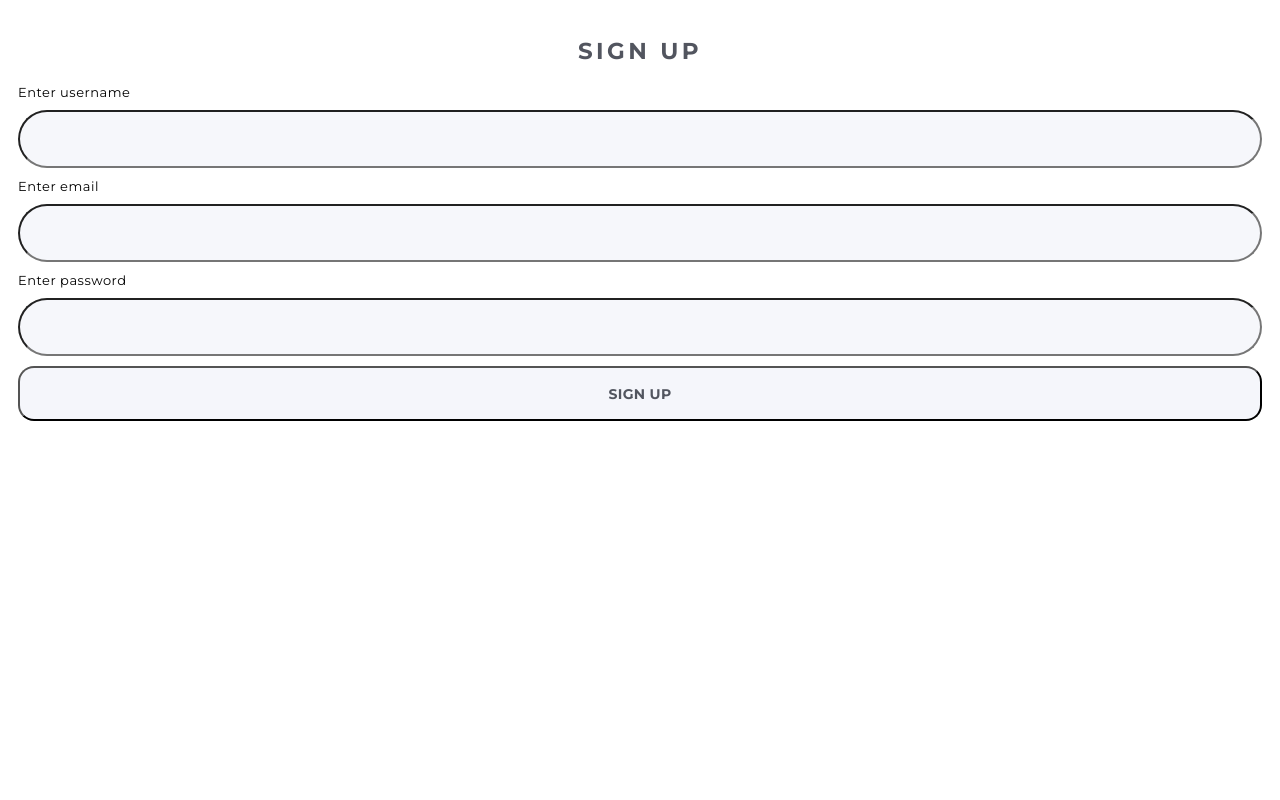
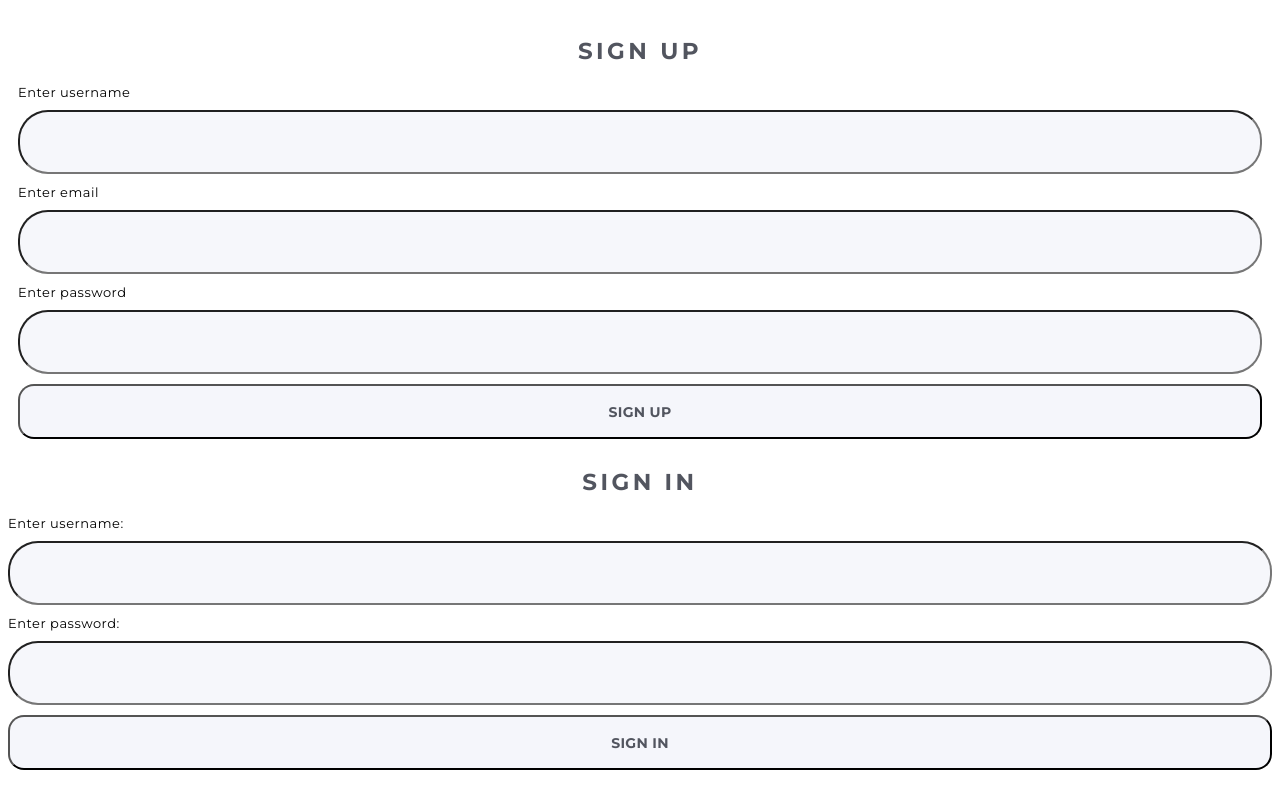
Before and after one commit to arhippticyn/ECHO_messenger, a React (Vite) app: page / in a window 1280 px wide. Built offline with nearby package versions, Linux system fonts and the light colour scheme; no server answers.

Commit message:
write login component

```diff
--- a/src/components/Auth/Login.tsx
+++ b/src/components/Auth/Login.tsx
@@ -0,0 +1,46 @@
+import { useForm } from 'react-hook-form'
+import { useTypificatedDispatch } from '../../hooks/reduxHooks'
+import styles from '../../styles/Auth/Auth.module.css'
+import { LoginUser, type LoginUserType } from '../../redux/Auth/AuthOperation'
+
+interface LoginProps {}
+
+const Login = ({}: LoginProps) => {
+  const dispatch = useTypificatedDispatch()
+
+  const { register, handleSubmit } = useForm<LoginUserType>({
+    defaultValues: { username: '', password: '' },
+    mode: 'onSubmit',
+  })
+
+  const onSubmit = (data: LoginUserType) => {
+    console.log('Login data:', data)
+    dispatch(LoginUser(data))
+  }
+  return (
+    <div>
+      <h2 className={styles.Title}>Sign in</h2>
+
+      <form action="" className={styles.Form} onSubmit={handleSubmit(onSubmit)}>
+        <label htmlFor="" className={styles.label}>
+          Enter username:
+        </label>
+        <input {...register('username')} type="text" className={styles.input} />
+        <label htmlFor="" className={styles.label}>
+          Enter password:
+        </label>
+        <input
+          {...register('password')}
+          type="password"
+          className={styles.input}
+        />
+
+        <button type="submit" className={styles.btnS}>
+          Sign in
+        </button>
+      </form>
+    </div>
+  )
+}
+
+export default Login
--- a/src/components/Auth/Register.tsx
+++ b/src/components/Auth/Register.tsx
@@ -1,20 +1,19 @@
-import { useForm } from "react-hook-form"
-import { useTypificatedDispatch } from "../../hooks/reduxHooks"
-import { RegisterUser, type RegisterUserType } from "../../redux/Auth/AuthOperation"
+import { useForm } from 'react-hook-form'
+import { useTypificatedDispatch } from '../../hooks/reduxHooks'
+import {
+  RegisterUser,
+  type RegisterUserType,
+} from '../../redux/Auth/AuthOperation'
 import styles from '../../styles/Auth/Auth.module.css'
 
-interface RegisterProps {
-
-}
-
-
+interface RegisterProps {}
 
 const Register = ({}: RegisterProps) => {
   const dispatch = useTypificatedDispatch()
 
-    const {register, handleSubmit} = useForm<RegisterUserType>({
-        defaultValues: {username: '', email: '', password: ''},
-        mode:'onSubmit'
+  const { register, handleSubmit } = useForm<RegisterUserType>({
+    defaultValues: { username: '', email: '', password: '' },
+    mode: 'onSubmit',
   })
 
   const onSubmit = (data: RegisterUserType) => {
@@ -22,16 +21,28 @@ const Register = ({}: RegisterProps) => {
   }
   return (
     <div className={styles.register}>
-            <h2 className={styles.registerTitle}>Sign Up</h2>
+      <h2 className={styles.Title}>Sign Up</h2>
       <form className={styles.Form} action="" onSubmit={handleSubmit(onSubmit)}>
-                <label className={styles.label} htmlFor="">Enter username</label>
+        <label className={styles.label} htmlFor="">
+          Enter username
+        </label>
         <input {...register('username')} className={styles.input} type="text" />
-                <label className={styles.label} htmlFor="">Enter email</label>
-                <input {...register('email')} className={styles.input} type="email"/>
-                <label className={styles.label} htmlFor="">Enter password</label>
-                <input {...register('password')} className={styles.input} type="password"  />
+        <label className={styles.label} htmlFor="">
+          Enter email
+        </label>
+        <input {...register('email')} className={styles.input} type="email" />
+        <label className={styles.label} htmlFor="">
+          Enter password
+        </label>
+        <input
+          {...register('password')}
+          className={styles.input}
+          type="password"
+        />
 
-                <button className={styles.btnS} type="submit">Sign Up</button>
+        <button className={styles.btnS} type="submit">
+          Sign Up
+        </button>
       </form>
     </div>
   )
--- a/src/pages/Auth.tsx
+++ b/src/pages/Auth.tsx
@@ -1,15 +1,15 @@
-import Register from "../components/Auth/Register"
+import Login from '../components/Auth/Login'
+import Register from '../components/Auth/Register'
 
-interface AuthProps {
-
-}
+interface AuthProps {}
 
 const Auth = ({}: AuthProps) => {
-    return (
-        <div>
-            <Register />
-        </div>
-    )
+  return (
+    <div>
+      <Register />
+      <Login />
+    </div>
+  )
 }
 
 export default Auth
--- a/src/redux/Auth/AuthSlice.ts
+++ b/src/redux/Auth/AuthSlice.ts
@@ -1,8 +1,11 @@
 import { createSlice } from '@reduxjs/toolkit'
-import { LoginUser, RegisterUser, type RegisterUserType as User } from './AuthOperation'
+import {
+  LoginUser,
+  RegisterUser,
+  type RegisterUserType as User,
+} from './AuthOperation'
 
 interface AuthIniState {
-  token: string
   user: User
   isLogin: boolean
   isRefreshing: boolean
@@ -11,7 +14,6 @@ interface AuthIniState {
 
 const AuthIniState: AuthIniState = {
   user: {} as User,
-  token: '',
   isLogin: false,
   isRefreshing: false,
   error: null,
@@ -27,27 +29,23 @@ const AuthSlice = createSlice({
         state.isRefreshing = true
       })
       .addCase(RegisterUser.fulfilled, (state, action) => {
-          state.isRefreshing = false,
-          state.user = action.payload.user,
-          state.token = action.payload.token
-          state.isLogin = true
+        ;((state.isRefreshing = false), (state.user = action.payload))
+        state.isLogin = true
       })
       .addCase(RegisterUser.rejected, (state, action) => {
-        state.isRefreshing = false,
-        state.error = action.payload as string
+        ;((state.isRefreshing = false),
+          (state.error = action.payload as string))
       })
       .addCase(LoginUser.pending, state => {
         state.isRefreshing = true
       })
       .addCase(LoginUser.fulfilled, (state, action) => {
-          state.isRefreshing = false,
-          state.user = action.payload.user,
-          state.token = action.payload.token
-          state.isLogin = true
+        ;((state.isRefreshing = false), (state.user = action.payload))
+        state.isLogin = true
       })
       .addCase(LoginUser.rejected, (state, action) => {
-        state.isRefreshing = false,
-        state.error = action.payload as string
+        ;((state.isRefreshing = false),
+          (state.error = action.payload as string))
       })
   },
 })
--- a/src/styles/Auth/Auth.module.css
+++ b/src/styles/Auth/Auth.module.css
@@ -3,7 +3,7 @@
   padding: 10px;
 }
 
-.registerTitle {
+.Title {
   font-family: 'Montserrat', sans-serif;
   font-weight: 700;
   font-size: 23px;
@@ -31,7 +31,9 @@
   border-radius: 30px;
   min-width: 253px;
   height: 52px;
+  font-size: 18px;
   background: #f6f7fb;
+  padding: 4px;
 }
 
 .btnS {
```
Also changed, not shown: src/redux/Auth/AuthOperation.ts (+22 -12 lines). Lines whose indentation alone changed are shown as unchanged.
